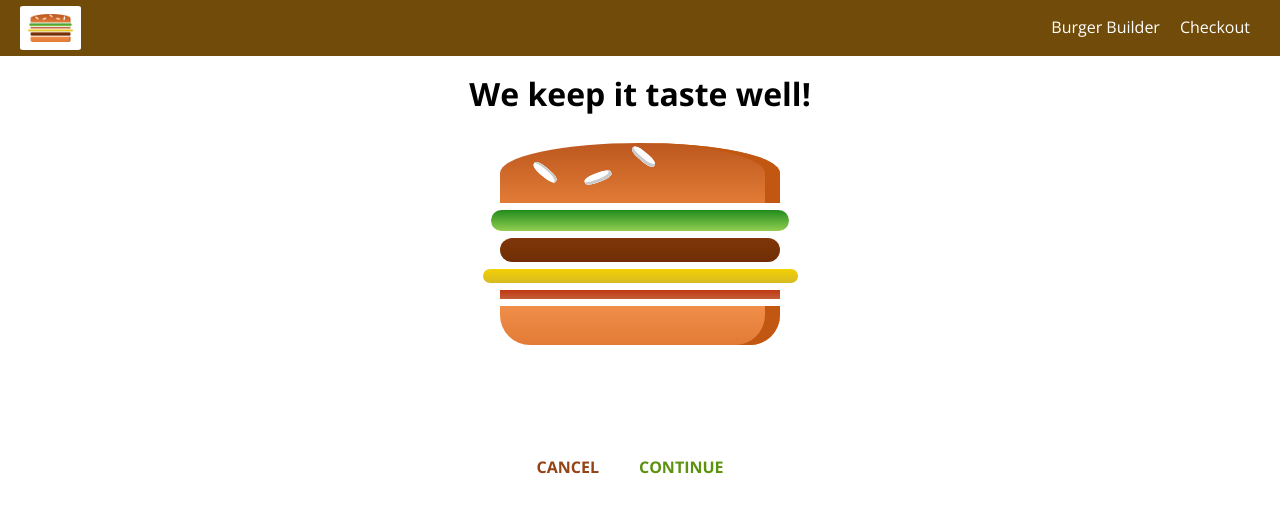
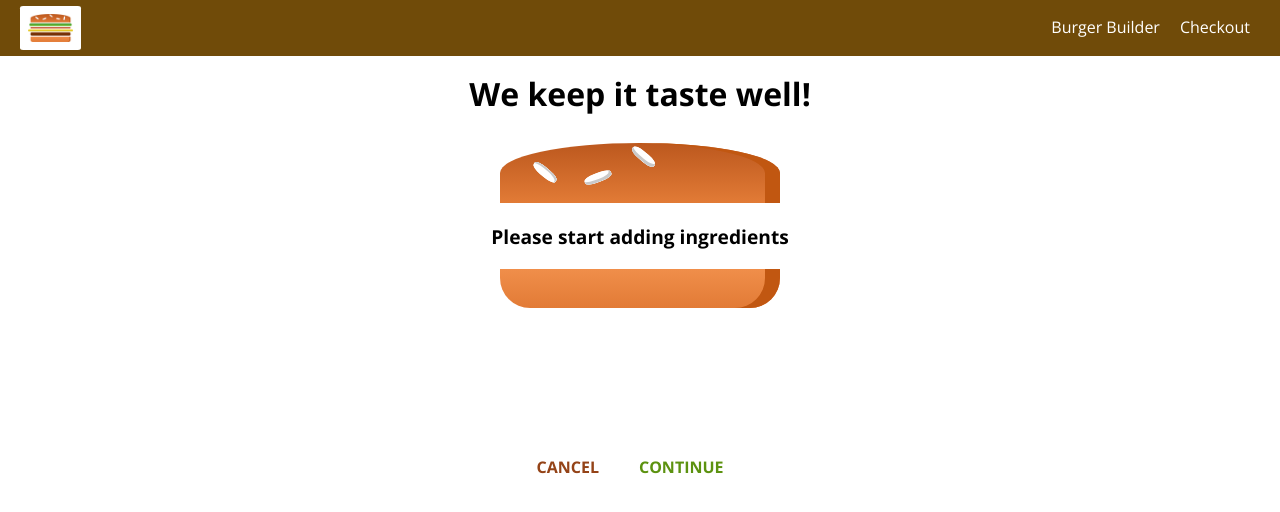
Before and after one commit to David-mwendwa/Burger-Builder, a React app: page /checkout in a window 1280 px wide. Shown: the top 512 px of the page. Built offline with nearby package versions, Linux system fonts and the light colour scheme.

Commit message:
feat: pass ingredients via query params

```diff
--- a/src/containers/BurgeBuilder/BurgerBuilder.js
+++ b/src/containers/BurgeBuilder/BurgerBuilder.js
@@ -103,7 +103,20 @@
     //   .post('/orders.json', order)
     //   .then((response) => this.setState({ loading: false, purshasing: false }))
     //   .catch((error) => this.setState({ loading: false, purshasing: false }));
-    this.props.history.push('/checkout');
+
+    const queryParams = [];
+    for (let i in this.state.ingredients) {
+      queryParams.push(
+        encodeURIComponent(i) +
+          '=' +
+          encodeURIComponent(this.state.ingredients[i])
+      );
+    }
+    const queryString = queryParams.join('&');
+    this.props.history.push({
+      pathname: '/checkout',
+      search: '?' + queryString,
+    });
   };
 
   render() {
--- a/src/containers/Checkout/Checkout.js
+++ b/src/containers/Checkout/Checkout.js
@@ -11,6 +11,15 @@
       bacon: 1,
     },
   };
+
+  componentDidMount() {
+    const query = new URLSearchParams(this.props.location.search);
+    const ingredients = {};
+    for (let param of query.entries()) {
+      ingredients[param[0]] = +param[1];
+    }
+    this.setState({ ingredients: ingredients });
+  }
 
   checkoutCancelledHandler = () => {
     this.props.history.goBack();
```
